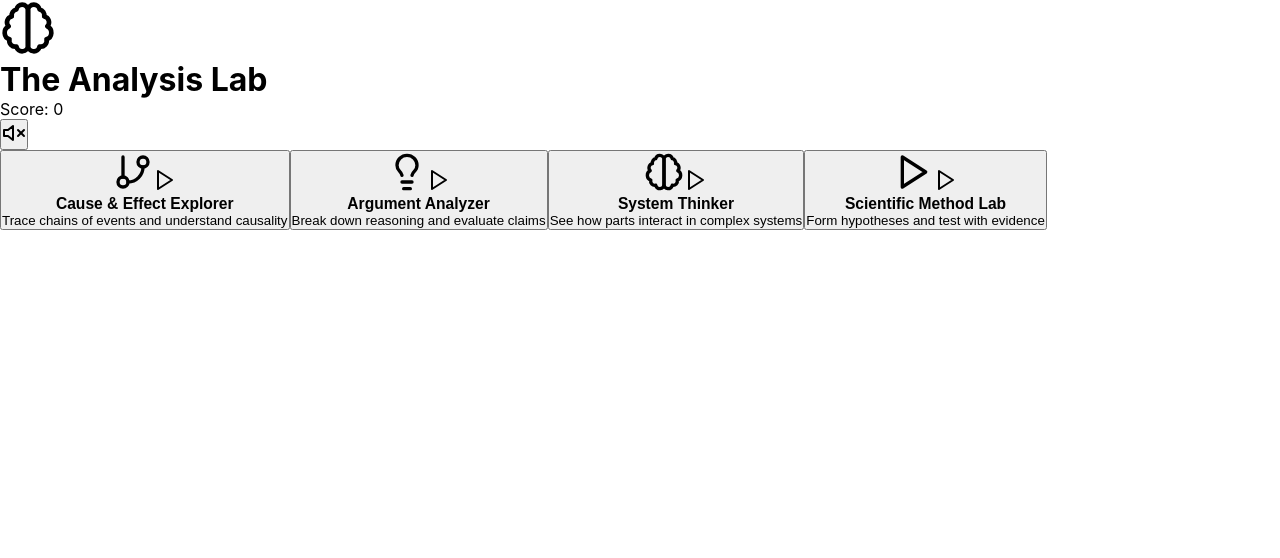
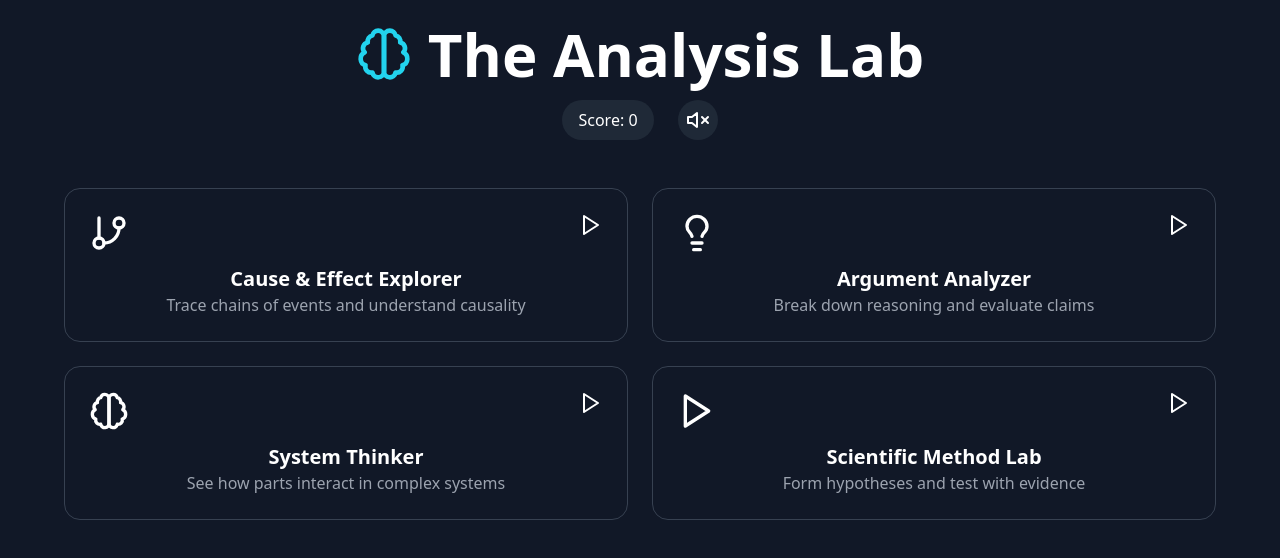
Before and after one commit to coherence-nikolai/analysis-lab, a React (Create React App) app: page / in a window 1280 px wide. Shown: the top 558 px of the page. Built offline with nearby package versions, Linux system fonts and the light colour scheme.

Commit message:
Enable Tailwind in index.css

```diff
--- a/src/index.css
+++ b/src/index.css
@@ -1,13 +1,11 @@
-* {
+@tailwind base;
+@tailwind components;
+@tailwind utilities;
+
+/* Optional: nice default background color behind everything */
+html, body {
+  height: 100%;
+}
+body {
   margin: 0;
-  padding: 0;
-  box-sizing: border-box;
 }
-
-body {
-  font-family: -apple-system, BlinkMacSystemFont, 'Segoe UI', 'Roboto', 'Oxygen',
-    'Ubuntu', 'Cantarell', 'Fira Sans', 'Droid Sans', 'Helvetica Neue',
-    sans-serif;
-  -webkit-font-smoothing: antialiased;
-  -moz-osx-font-smoothing: grayscale;
-}
```
